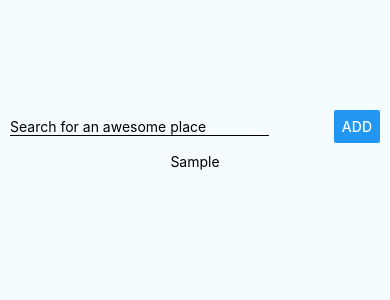
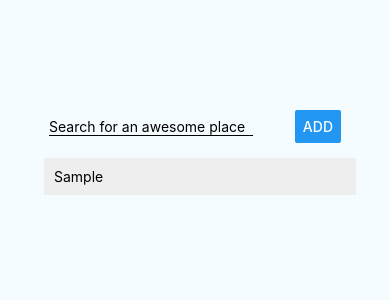
Before and after one commit to MatheoDodi/react-native-location-app, a React Native app: screen / in a window 390 px wide. Both pictures are taken after typing "Sample" into the empty fields and a click on the button "ADD". Shown: the top 300 px of the page. Built offline with nearby package versions, Linux system fonts and the light colour scheme.

Commit message:
type: refactored
- Refactored App.js component in to multiple components
- Added all styled-components in to a single folder

```diff
--- a/App.js
+++ b/App.js
@@ -1,41 +1,30 @@
 import React, { Component } from 'react';
-import { StyleSheet, View, Text, TextInput } from 'react-native';
-import { Row, SearchButton, Input } from './components/styles';
+import { StyleSheet, View, Text } from 'react-native';
+import { Row, SearchButton, Input, Container } from './src/components/styles';
+
+import PlaceInput from './src/components/PlaceInput';
+import ListPlaces from './src/components/ListPlaces';
+import ListItem from './src/components/ListItem';
 
 export default class App extends Component {
   state = {
-    placeName: '',
     places: []
   };
 
-  handleChangePlaceName = value => {
-    this.setState({ placeName: value });
-  };
+  handleAddPlace = place => {
+    const { places } = this.state;
+    const newPlaces = [...places, place];
 
-  // Displays new input on button tap
-  handlePlaceSubmit = () => {
-    const { placeName, places } = this.state;
-    const newPlaces = [...places, placeName]; // add input to the places array
-
-    this.setState({ places: newPlaces, placeName: '' });
+    this.setState({ places: newPlaces });
   };
 
   render() {
-    const { placeName, places } = this.state;
-
     return (
       <View style={styles.container}>
-        <Row>
-          <Input
-            style={{ borderColor: 'black', borderBottomWidth: 1 }}
-            value={placeName}
-            onChangeText={this.handleChangePlaceName}
-            placeholder="Search for an awesome place"
-          />
-          <SearchButton onPress={this.handlePlaceSubmit} title="Add" />
-        </Row>
-        {places.length > 0 &&
-          places.map(place => <Text key={place}>{place}</Text>)}
+        <Container>
+          <PlaceInput addPlace={this.handleAddPlace} />
+          <ListPlaces places={this.state.places} />
+        </Container>
       </View>
     );
   }
--- /dev/null
+++ b/src/components/ListItem.js
@@ -0,0 +1,11 @@
+import React from 'react';
+import { Text } from 'react-native';
+import { ListItem } from './styles';
+
+const listItem = ({ placeName }) => (
+  <ListItem>
+    <Text>{placeName}</Text>
+  </ListItem>
+);
+
+export default listItem;
--- /dev/null
+++ b/src/components/ListPlaces.js
@@ -0,0 +1,9 @@
+import React from 'react';
+
+import ListItem from './ListItem';
+
+const ListPlaces = ({ places }) =>
+  places.length > 0 &&
+  places.map((place, i) => <ListItem placeName={place} key={i} />);
+
+export default ListPlaces;
--- /dev/null
+++ b/src/components/PlaceInput.js
@@ -0,0 +1,39 @@
+import React, { Component } from 'react';
+
+import ListPlaces from './ListPlaces';
+import { Row, Input, SearchButton, Container } from './styles';
+
+class PlaceInput extends Component {
+  state = {
+    placeName: ''
+  };
+
+  handleChangePlaceName = value => {
+    this.setState({ placeName: value });
+  };
+
+  // sends new input to the App.js component
+  handlePlaceSubmit = () => {
+    const { placeName } = this.state;
+    this.props.addPlace(placeName);
+
+    this.setState({ placeName: '' }); //clears input field
+  };
+
+  render() {
+    const { placeName } = this.state;
+    return (
+      <Row>
+        <Input
+          style={{ borderColor: 'black', borderBottomWidth: 1 }}
+          value={placeName}
+          onChangeText={this.handleChangePlaceName}
+          placeholder="Search for an awesome place"
+        />
+        <SearchButton onPress={this.handlePlaceSubmit} title="Add" />
+      </Row>
+    );
+  }
+}
+
+export default PlaceInput;
--- a/components/styles/index.js
+++ b/src/components/styles/index.js
@@ -15,3 +15,15 @@ export const Row = styled.View`
   align-items: center;
   padding: 10px;
 `;
+
+export const ListItem = styled.View`
+  width: 100%;
+  background-color: #eee;
+  padding: 10px;
+  margin: 5px;
+`;
+
+export const Container = styled.View`
+  width: 80%;
+  margin: 0 auto;
+`;
```
Also changed, not shown: 4 other files (tests, documents, lock files or other folders).
